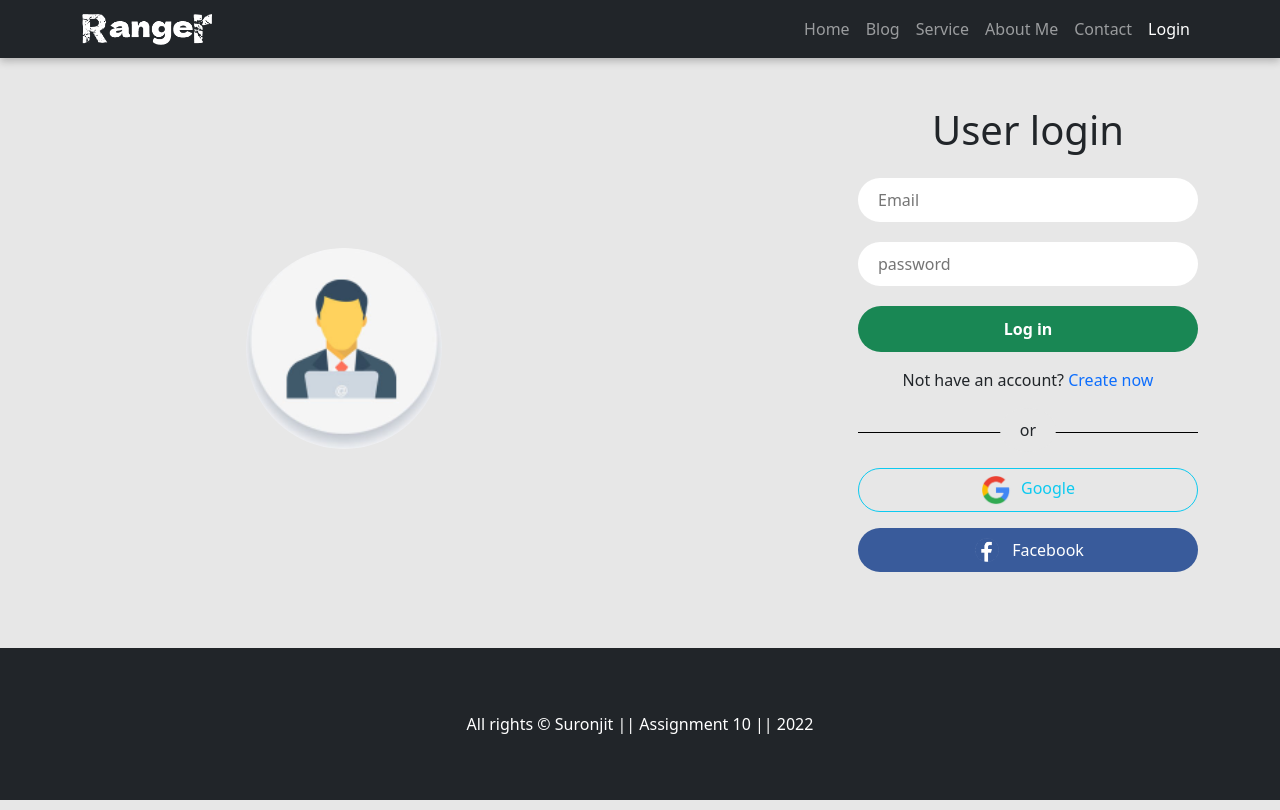
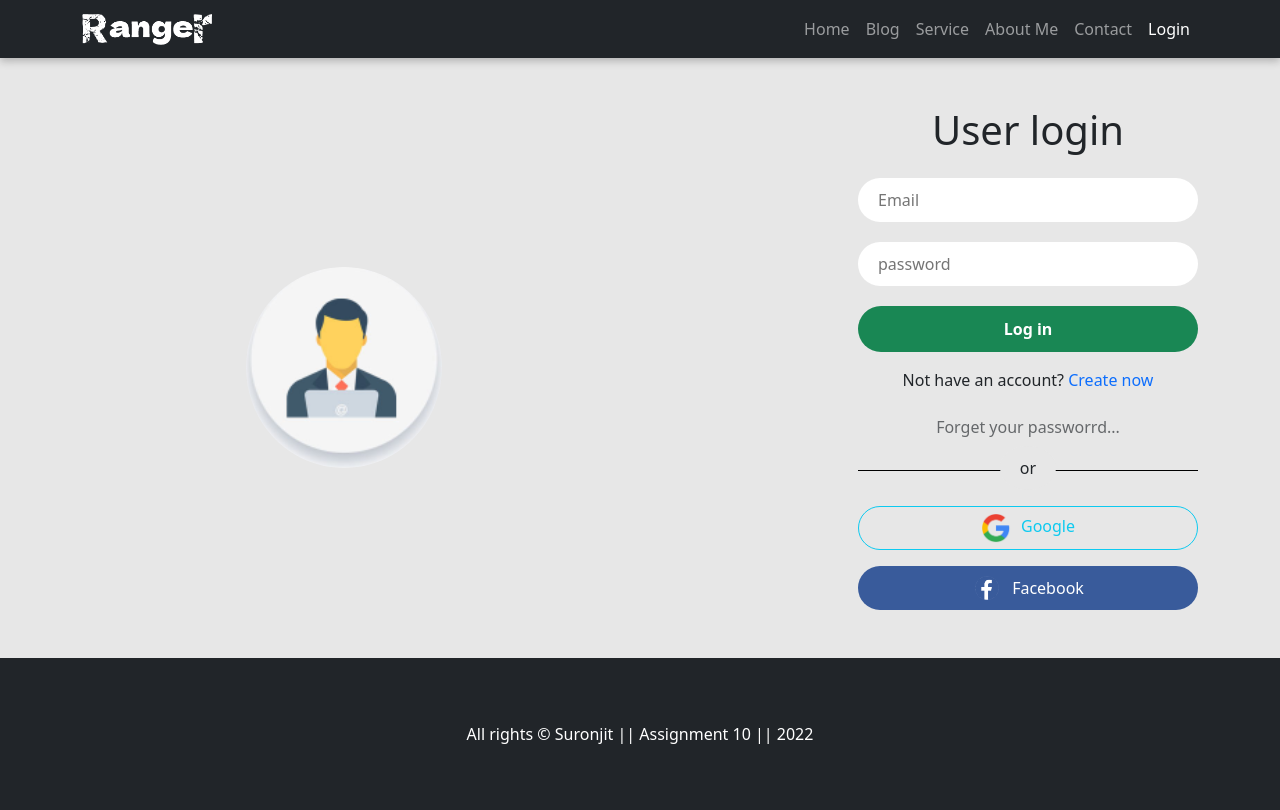
Before and after one commit to suronjit797/rangers, a React (Create React App) app: page /login in a window 1280 px wide. Built offline with nearby package versions, Linux system fonts and the light colour scheme; no server answers.

Commit message:
reset password

```diff
--- a/src/pages/Login/Login.js
+++ b/src/pages/Login/Login.js
@@ -1,6 +1,6 @@
 import React, { useEffect, useState } from 'react';
 import { Spinner } from 'react-bootstrap';
-import { useSignInWithEmailAndPassword } from 'react-firebase-hooks/auth';
+import { useSendPasswordResetEmail, useSignInWithEmailAndPassword } from 'react-firebase-hooks/auth';
 import { useNavigate, useLocation, Link } from 'react-router-dom';
 import FirebaseErrorMessage from '../../components/FirebaseErrorMessage';
 import OtherAuth from '../../components/OtherAuth/OtherAuth';
@@ -31,6 +31,8 @@ const Login = () => {
         signError,
     ] = useSignInWithEmailAndPassword(auth);
 
+    const [sendPasswordResetEmail, sending, resetError] = useSendPasswordResetEmail(auth);
+
     // previous path
     const from = location.state?.from?.pathname || "/";
 
@@ -48,7 +50,20 @@ const Login = () => {
 
     }, [signError])
 
-    if (signLoading) {
+    // reset password
+    const handelForgetPassword = () => {
+        if (email) {
+            sendPasswordResetEmail(email)
+            notify('Sent email');
+        } else {
+            notify('Please provide your email')
+        }
+    }
+
+
+
+
+    if (signLoading || sending) {
         return (
             <div className='spinner_body' >
                 <Spinner animation="grow" variant="warning" />
@@ -59,6 +74,7 @@ const Login = () => {
     if (signUser) {
         navigate(from, { replace: true });
     }
+
 
 
     return (
@@ -99,6 +115,11 @@ const Login = () => {
                             Not have an account?
                             <Link to='/register'> Create now  </Link>
                         </p>
+                        <button
+                        className="text-dark btn text-center cursor-pointer"
+                        onClick={handelForgetPassword}
+                        disabled={!email.length}
+                        > Forget your passworrd... </button>
                         <OtherAuth />
                     </div>
                 </div>
```
